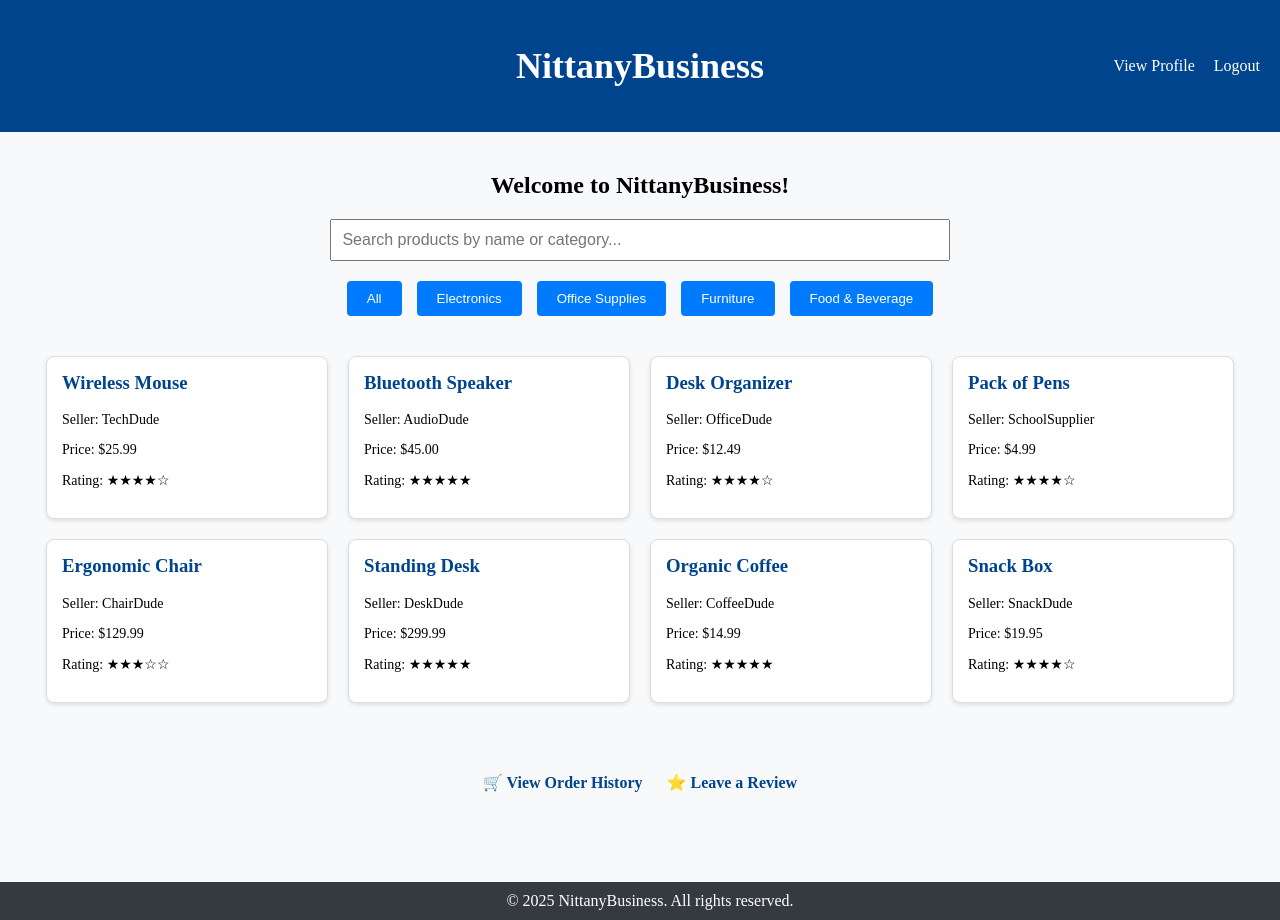
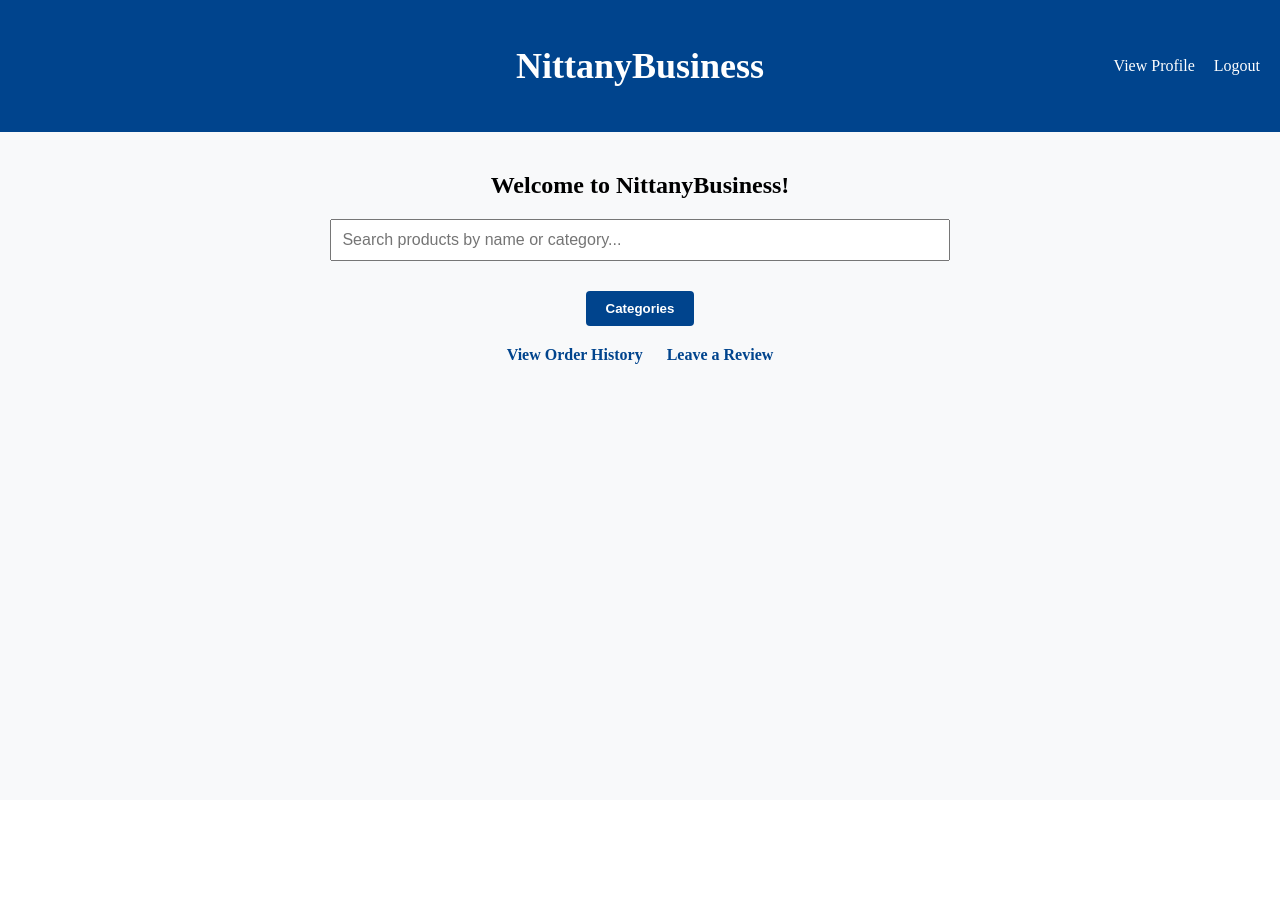
Before and after one commit to bz28/431w, a Flask app: page /buyerhome in a window 1280 px wide. After the commit the page ends 364 px from the top, so only its background shows below. Run offline with Flask 3, Linux system fonts and the light colour scheme; data comes from the database, SQL or seed files in the repository.

Commit message:
queries and partially working dropdown

```diff
--- a/web_app/app.py
+++ b/web_app/app.py
@@ -147,10 +147,22 @@ def sellerhome():
 
 @app.route('/buyerhome')
 def buyerhome():
-    return render_template('buyer_homepage.html')
+    connection = sql.connect('database.db')
+    cursor = connection.cursor()
+    cursor.execute("SELECT category_name FROM Categories WHERE parent_category = 'Root'")
+    root_categories = cursor.fetchall()
+    cursor.execute("SELECT C2.category_name FROM Categories C, Categories C2 WHERE C.parent_category = 'Root' and C.category_name = C2.parent_category")
+    subcategories = cursor.fetchall()
+    cursor.execute("SELECT C3.category_name FROM Categories C1, Categories C2, Categories C3 WHERE C1.parent_category = 'Root' AND C1.category_name = C2.parent_category AND C2.category_name = C3.parent_category GROUP BY C3.parent_category")
+    items = cursor.fetchall()
+    connection.close()
+    return render_template('buyer_homepage.html', root_categories=root_categories, subcategories=subcategories, items = items)
 
 @app.route('/helpdeskhome')
 def helpdeskhome():
+    connection = sql.connect('database.db')
+    cursor = connection.cursor()
+    cursor.execute("")
     return render_template('helpdesk_homepage.html')
 
 @app.route("/requests")
@@ -162,6 +174,7 @@ def requests():
     columns = [description[0] for description in cursor.description]
     connection.close()
     return render_template("requests.html", requests=requests, columns=columns)
+
 
 def generate_unique_id(cursor, table, column, length):
     while True:
--- a/web_app/templates/buyer_homepage.html
+++ b/web_app/templates/buyer_homepage.html
@@ -54,58 +54,6 @@
             font-size: 16px;
         }
 
-        .category-menu {
-            margin: 20px auto;
-            display: flex;
-            justify-content: center;
-            gap: 15px;
-            flex-wrap: wrap;
-        }
-
-        .category-menu button {
-            padding: 10px 20px;
-            border: none;
-            background-color: #007bff;
-            color: white;
-            cursor: pointer;
-            border-radius: 4px;
-        }
-
-        .category-menu button:hover {
-            background-color: #0056b3;
-        }
-
-        .product-listing {
-            display: flex;
-            flex-wrap: wrap;
-            justify-content: center;
-            gap: 20px;
-            padding: 20px 0;
-        }
-
-        .product-card {
-            background-color: white;
-            border: 1px solid #ddd;
-            width: 250px;
-            border-radius: 8px;
-            padding: 15px;
-            box-shadow: 0 2px 4px rgba(0,0,0,0.1);
-            text-align: left;
-        }
-
-        .product-card h3 {
-            margin-top: 0;
-            color: #00448d;
-        }
-
-        .product-card p {
-            font-size: 14px;
-        }
-
-        .links-section {
-            margin-top: 40px;
-        }
-
         .links-section a {
             display: inline-block;
             margin: 10px;
@@ -122,32 +70,50 @@
             width: 100%;
         }
 
-        @media (max-width: 600px) {
-            .product-card {
-                width: 90%;
-            }
-        }
-    </style>
-    <script>
-        function filterProducts() {
-            const input = document.getElementById("searchInput").value.toLowerCase();
-            const cards = document.querySelectorAll(".product-card");
-
-            cards.forEach(card => {
-                const title = card.querySelector("h3").innerText.toLowerCase();
-                const category = card.getAttribute("data-category").toLowerCase();
-                card.style.display = title.includes(input) || category.includes(input) ? "block" : "none";
-            });
+        .dropdown {
+            display: inline-block;
+            position: relative;
+            margin: 10px;
         }
 
-        function filterByCategory(category) {
-            const cards = document.querySelectorAll(".product-card");
-            cards.forEach(card => {
-                const cardCategory = card.getAttribute("data-category");
-                card.style.display = category === 'All' || cardCategory === category ? "block" : "none";
-            });
+        .dropdown-btn {
+            background-color: #00448d;
+            color: white;
+            padding: 10px 20px;
+            border: none;
+            cursor: pointer;
+            font-weight: bold;
+            border-radius: 4px;
         }
-    </script>
+
+        .dropdown-content {
+            display: none;
+            position: absolute;
+            background-color: #f9f9f9;
+            min-width: 200px;
+            box-shadow: 0px 8px 16px 0px rgba(0,0,0,0.2);
+            z-index: 1;
+            text-align: left;
+        }
+
+        .dropdown:hover .dropdown-content {
+            display: block;
+        }
+
+
+        .category-item {
+            padding: 12px 16px;
+            display: block;
+            cursor: pointer;
+            color: #00448d;
+            font-weight: bold;
+        }
+
+        .category-item:hover {
+            background-color: #ddd;
+        }
+
+    </style>
 </head>
 <body>
     <header>
@@ -162,83 +128,25 @@
         <h2>Welcome to NittanyBusiness!</h2>
 
         <div class="search-bar">
-            <input type="text" id="searchInput" placeholder="Search products by name or category..." onkeyup="filterProducts()">
+            <input type="text" id="searchInput" placeholder="Search products by name or category...">
         </div>
 
-        <div class="category-menu">
-            <button onclick="filterByCategory('All')">All</button>
-            <button onclick="filterByCategory('Electronics')">Electronics</button>
-            <button onclick="filterByCategory('Office')">Office Supplies</button>
-            <button onclick="filterByCategory('Furniture')">Furniture</button>
-            <button onclick="filterByCategory('Food')">Food & Beverage</button>
-        </div>
+        <div class="dropdown">
+            <button class="dropdown-btn">Categories</button>
+            <div class="dropdown-content">
+                {% for category in root_categories %}
+                    <div class="category">
+                        <span class="category-item">{{ category[0] }}</span>
 
-        <div class="product-listing">
-            <!-- Electronics -->
-            <div class="product-card" data-category="Electronics">
-                <h3>Wireless Mouse</h3>
-                <p>Seller: TechDude</p>
-                <p>Price: $25.99</p>
-                <p>Rating: ★★★★☆</p>
-            </div>
-            <div class="product-card" data-category="Electronics">
-                <h3>Bluetooth Speaker</h3>
-                <p>Seller: AudioDude</p>
-                <p>Price: $45.00</p>
-                <p>Rating: ★★★★★</p>
-            </div>
-
-            <!-- Office -->
-            <div class="product-card" data-category="Office">
-                <h3>Desk Organizer</h3>
-                <p>Seller: OfficeDude</p>
-                <p>Price: $12.49</p>
-                <p>Rating: ★★★★☆</p>
-            </div>
-            <div class="product-card" data-category="Office">
-                <h3>Pack of Pens</h3>
-                <p>Seller: SchoolSupplier</p>
-                <p>Price: $4.99</p>
-                <p>Rating: ★★★★☆</p>
-            </div>
-
-            <!-- Furniture -->
-            <div class="product-card" data-category="Furniture">
-                <h3>Ergonomic Chair</h3>
-                <p>Seller: ChairDude</p>
-                <p>Price: $129.99</p>
-                <p>Rating: ★★★☆☆</p>
-            </div>
-            <div class="product-card" data-category="Furniture">
-                <h3>Standing Desk</h3>
-                <p>Seller: DeskDude</p>
-                <p>Price: $299.99</p>
-                <p>Rating: ★★★★★</p>
-            </div>
-
-            <!-- Food -->
-            <div class="product-card" data-category="Food">
-                <h3>Organic Coffee</h3>
-                <p>Seller: CoffeeDude</p>
-                <p>Price: $14.99</p>
-                <p>Rating: ★★★★★</p>
-            </div>
-            <div class="product-card" data-category="Food">
-                <h3>Snack Box</h3>
-                <p>Seller: SnackDude</p>
-                <p>Price: $19.95</p>
-                <p>Rating: ★★★★☆</p>
+                    </div>
+                {% endfor %}
             </div>
         </div>
 
         <div class="links-section">
-            <a href="#">🛒 View Order History</a>
-            <a href="#">⭐ Leave a Review</a>
+            <a href="#">View Order History</a>
+            <a href="#">Leave a Review</a>
         </div>
     </section>
-
-    <footer>
-        &copy; 2025 NittanyBusiness. All rights reserved.
-    </footer>
 </body>
 </html>
```
